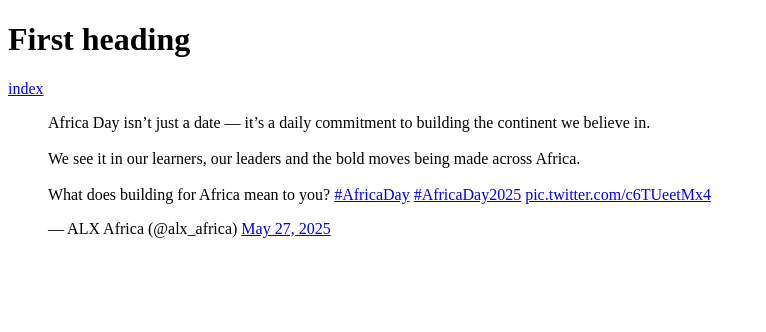
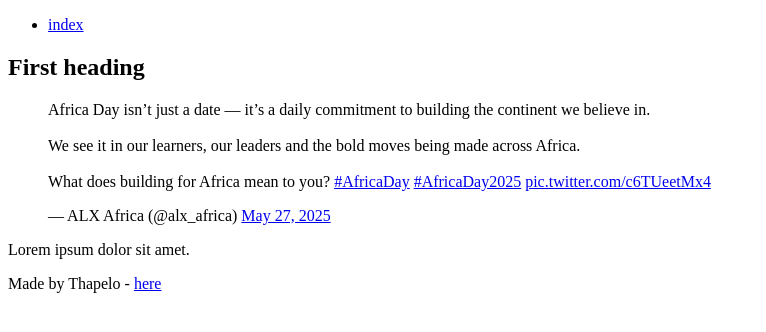
Before and after one commit to Morudu7/My_First_Portfolio, a plain HTML site: page html_basic/tweets.html in a window 1280 px wide. Shown: the whole page, without its empty margins (0-766 px from the left). Drawn offline with Linux system fonts and the light colour scheme.

Commit message:
updated html file with more elements

```diff
--- a/html_basic/tweets.html
+++ b/html_basic/tweets.html
@@ -7,8 +7,22 @@
         <title>Document</title>
     </head>
     <body>
-        <h1>First heading</h1>
-        <a href="index.html">index</a>
-        <blockquote class="twitter-tweet"><p lang="en" dir="ltr">Africa Day isn’t just a date — it’s a daily commitment to building the continent we believe in. <br><br>We see it in our learners, our leaders and the bold moves being made across Africa.<br><br>What does building for Africa mean to you? <a href="https://twitter.com/hashtag/AfricaDay?src=hash&amp;ref_src=twsrc%5Etfw">#AfricaDay</a> <a href="https://twitter.com/hashtag/AfricaDay2025?src=hash&amp;ref_src=twsrc%5Etfw">#AfricaDay2025</a> <a href="https://t.co/c6TUeetMx4">pic.twitter.com/c6TUeetMx4</a></p>&mdash; ALX Africa (@alx_africa) <a href="https://twitter.com/alx_africa/status/1927306416798220364?ref_src=twsrc%5Etfw">May 27, 2025</a></blockquote> <script async src="https://platform.twitter.com/widgets.js"></script>
+        <header>
+            <ul>
+                <li><a href="./index.html">index</a></li>
+            </ul>
+        </header>
+        <main>
+            <article>
+                <h1>First heading</h1>
+                <blockquote class="twitter-tweet"><p lang="en" dir="ltr">Africa Day isn’t just a date — it’s a daily commitment to building the continent we believe in. <br><br>We see it in our learners, our leaders and the bold moves being made across Africa.<br><br>What does building for Africa mean to you? <a href="https://twitter.com/hashtag/AfricaDay?src=hash&amp;ref_src=twsrc%5Etfw">#AfricaDay</a> <a href="https://twitter.com/hashtag/AfricaDay2025?src=hash&amp;ref_src=twsrc%5Etfw">#AfricaDay2025</a> <a href="https://t.co/c6TUeetMx4">pic.twitter.com/c6TUeetMx4</a></p>&mdash; ALX Africa (@alx_africa) <a href="https://twitter.com/alx_africa/status/1927306416798220364?ref_src=twsrc%5Etfw">May 27, 2025</a></blockquote> <script async src="https://platform.twitter.com/widgets.js"></script>
+            </article>
+            <aside>
+                <p>Lorem ipsum dolor sit amet.</p>
+            </aside>
+        </main>
+        <footer>
+            <p>Made by Thapelo - <a href="https://sites.google.com/view/thapelomorudu/home">here</a></p>
+        </footer>
     </body>
 </html>
```
Also changed, not shown: html_basic/index.html (+15 -1 lines).
